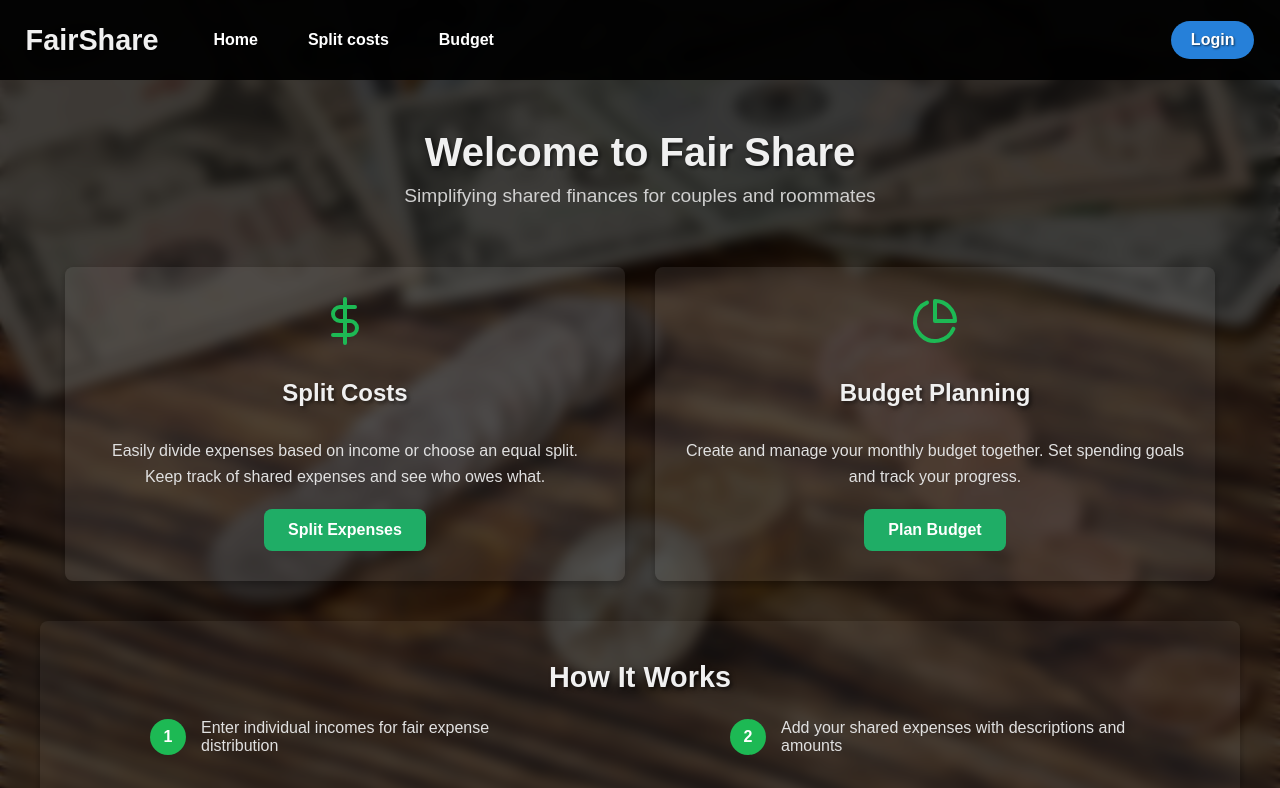
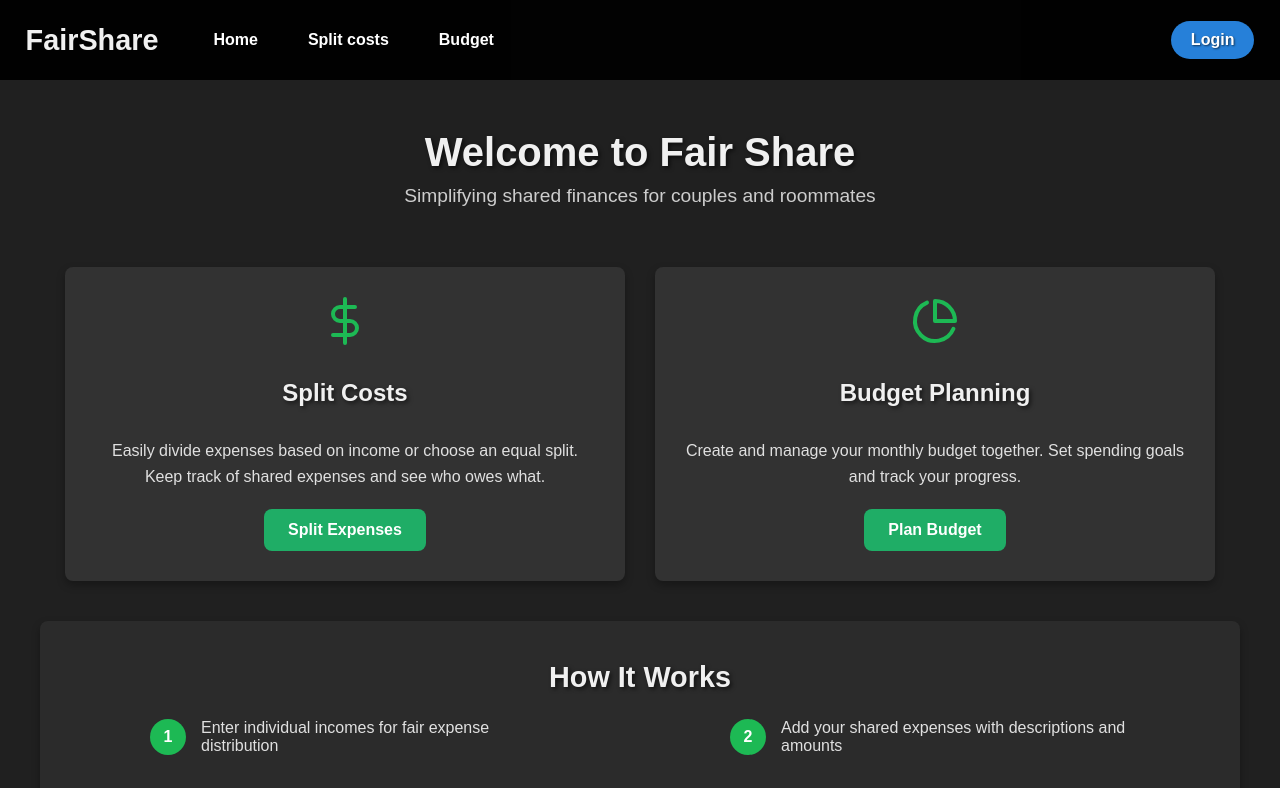
Before and after one commit to elidholm/fair-share, a React (Vite) app: page / in a window 1280 px wide. Shown: the top 788 px of the page. Built offline with nearby package versions, Linux system fonts and the light colour scheme.

Commit message:
feat: Remove background image

```diff
--- a/src/index.scss
+++ b/src/index.scss
@@ -1,6 +1,6 @@
 // Colors
 $primary-color: #f0f0f0;
-$background-color: rgba(0, 0, 0, 0.75);
+$background-color: rgb(32, 32, 32);
 $button-hover-scale: 1.05;
 $shadow-color: rgba(0, 0, 0, 0.6);
 $border-radius: 8px;
@@ -20,14 +20,6 @@ html, body {
   -webkit-font-smoothing: antialiased;
   background-color: $background-color;
   -webkit-overflow-scrolling: touch;
-  -webkit-background-size: cover;
-  background: {
-    image: url(assets/background.jpg);
-    size: cover;
-    attachment: fixed;
-    position: center top;
-    repeat: no-repeat;
-  }
 }
 
 #app-container {
```
Also changed, not shown: src/assets/background.jpg (deleted).
